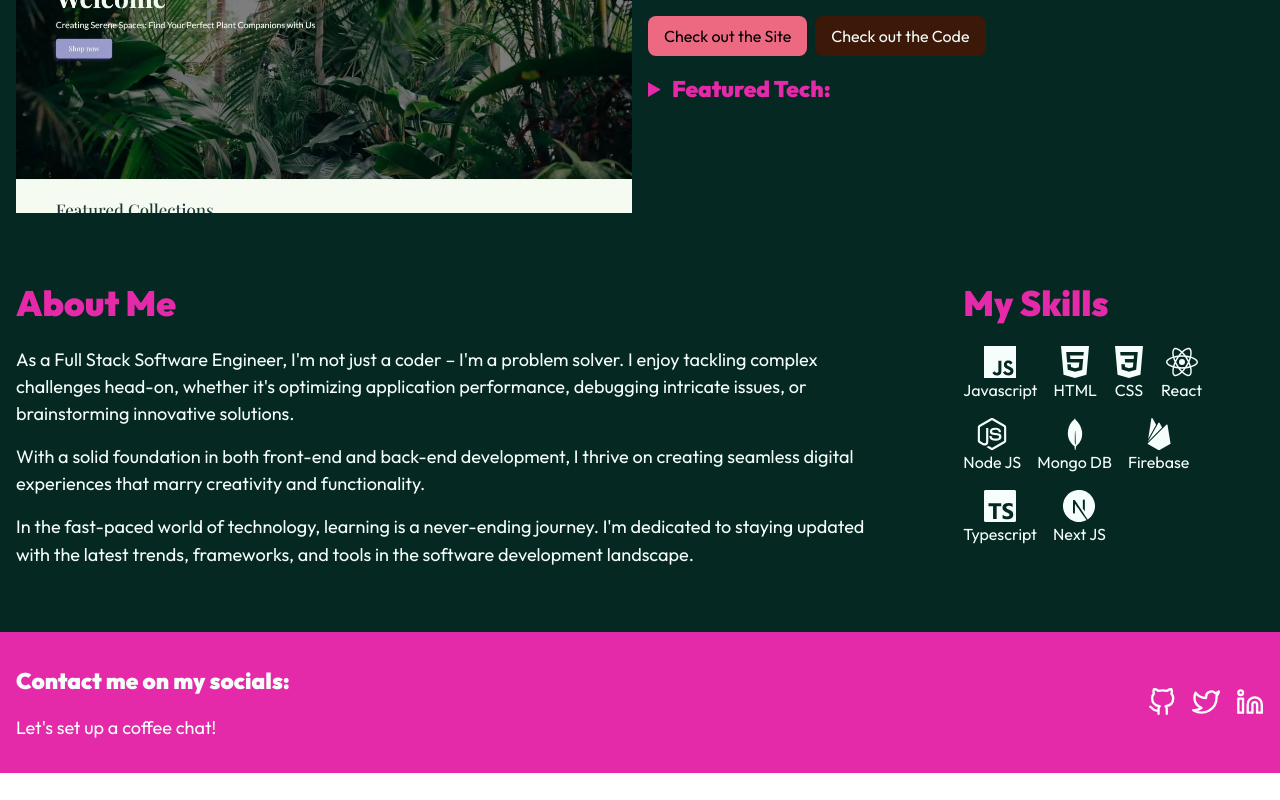
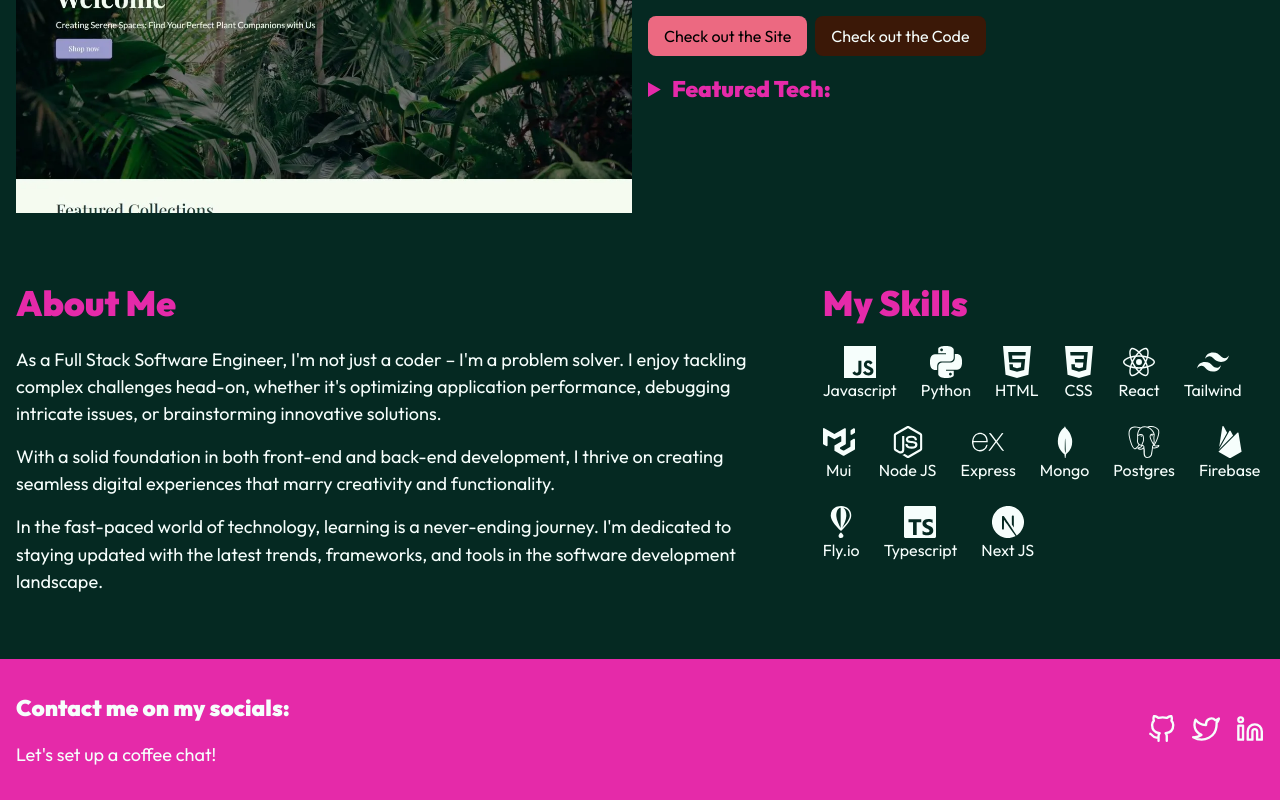
Before and after one commit to Andrewyithub/portfolio-v4, a React (Vite) app: page / in a window 1280 px wide. Shown: the part 1807-2607 px from the top of the page. Before the commit the page ends 2580 px from the top, so only its background shows below. Built offline with nearby package versions, Linux system fonts and the light colour scheme.

Commit message:
skills updated

```diff
--- a/src/components/Skills/index.tsx
+++ b/src/components/Skills/index.tsx
@@ -1,26 +1,38 @@
 import styles from './styles.module.css';
 import {
   SiJavascript,
+  SiPython,
   SiHtml5,
   SiCss3,
   SiReact,
+  SiTailwindcss,
+  SiMui,
   SiNodedotjs,
+  SiExpress,
   SiMongodb,
+  SiPostgresql,
   SiFirebase,
   SiTypescript,
   SiNextdotjs,
 } from 'react-icons/si';
+import { FaFly } from 'react-icons/fa';
 
 const skills = [
   { id: 1, name: 'Javascript', icon: <SiJavascript /> },
-  { id: 2, name: 'HTML', icon: <SiHtml5 /> },
-  { id: 3, name: 'CSS', icon: <SiCss3 /> },
-  { id: 4, name: 'React', icon: <SiReact /> },
-  { id: 5, name: 'Node JS', icon: <SiNodedotjs /> },
-  { id: 6, name: 'Mongo DB', icon: <SiMongodb /> },
-  { id: 7, name: 'Firebase', icon: <SiFirebase /> },
-  { id: 8, name: 'Typescript', icon: <SiTypescript /> },
-  { id: 9, name: 'Next JS', icon: <SiNextdotjs /> },
+  { id: 2, name: 'Python', icon: <SiPython /> },
+  { id: 3, name: 'HTML', icon: <SiHtml5 /> },
+  { id: 4, name: 'CSS', icon: <SiCss3 /> },
+  { id: 5, name: 'React', icon: <SiReact /> },
+  { id: 6, name: 'Tailwind', icon: <SiTailwindcss /> },
+  { id: 7, name: 'Mui', icon: <SiMui /> },
+  { id: 8, name: 'Node JS', icon: <SiNodedotjs /> },
+  { id: 9, name: 'Express', icon: <SiExpress /> },
+  { id: 10, name: 'Mongo', icon: <SiMongodb /> },
+  { id: 11, name: 'Postgres', icon: <SiPostgresql /> },
+  { id: 12, name: 'Firebase', icon: <SiFirebase /> },
+  { id: 13, name: 'Fly.io', icon: <FaFly /> },
+  { id: 14, name: 'Typescript', icon: <SiTypescript /> },
+  { id: 15, name: 'Next JS', icon: <SiNextdotjs /> },
 ];
 
 export default function Skills() {
--- a/src/components/Skills/styles.module.css
+++ b/src/components/Skills/styles.module.css
@@ -1,7 +1,7 @@
 .skills {
   display: flex;
   flex-wrap: wrap;
-  gap: 1rem;
+  gap: 1.5rem;
 }
 
 .skill {
```
